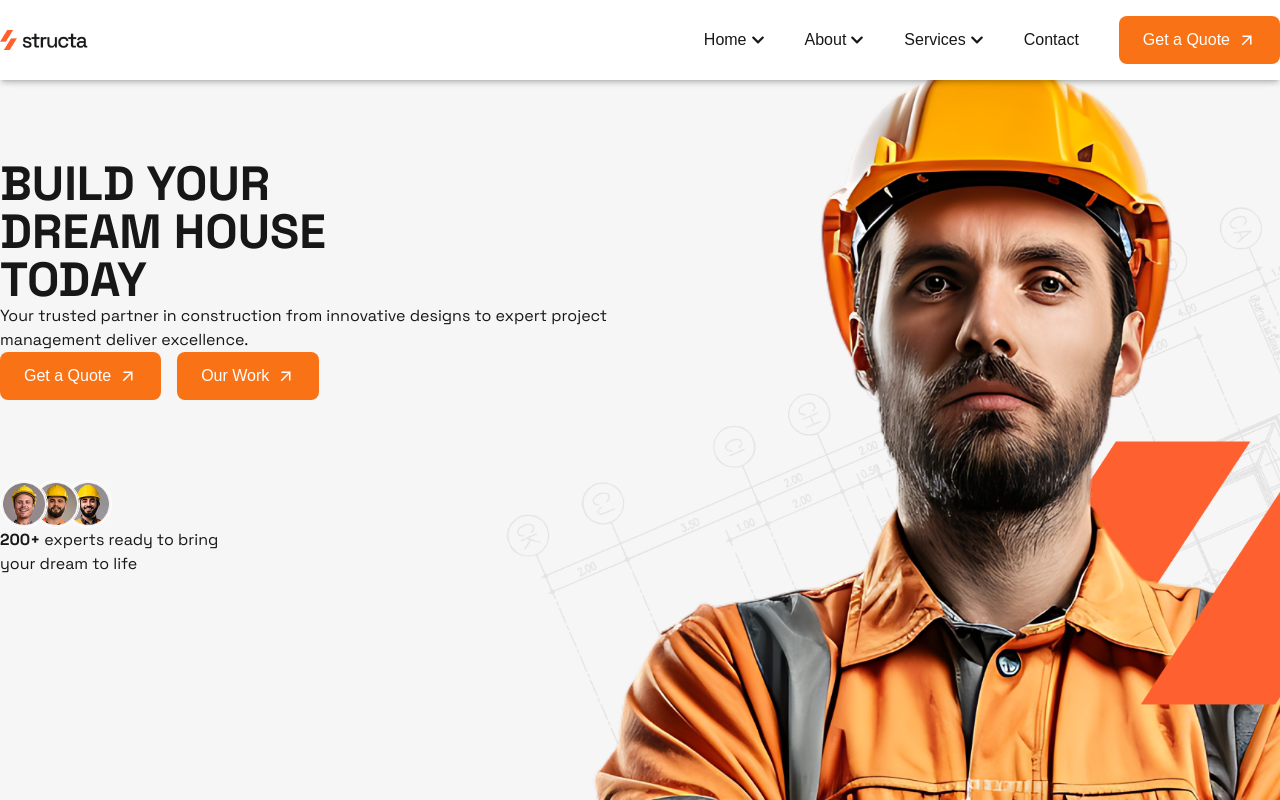
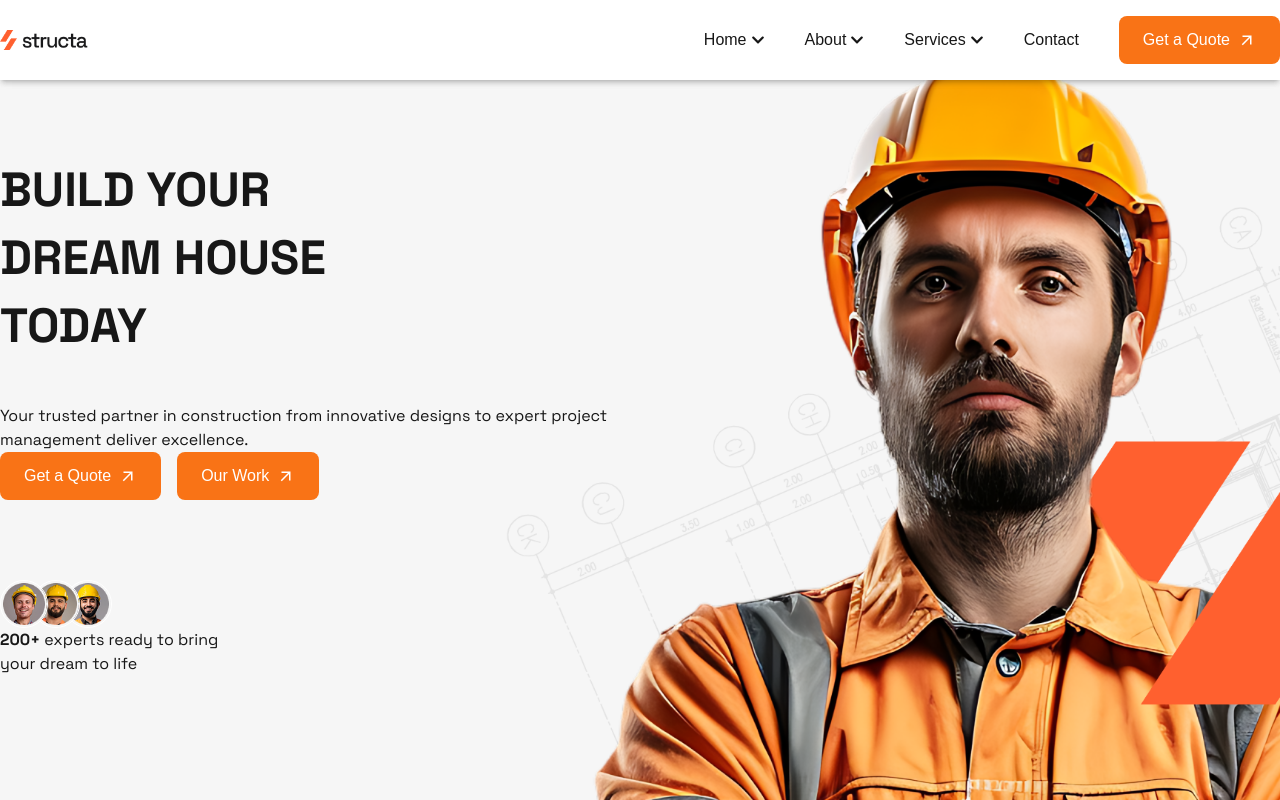
Before and after one commit to tanvirgeek/structa, a Next.js app: page / in a window 1280 px wide. Shown: the top 800 px of the page. Built offline with nearby package versions, Linux system fonts and the light colour scheme; a web font is replaced by a local one.

Commit message:
Animation Added

```diff
--- /dev/null
+++ b/src/components/AnimatedHeading.tsx
@@ -0,0 +1,71 @@
+"use client";
+
+import { motion, useScroll, useTransform } from "framer-motion";
+import { useRef } from "react";
+
+interface AnimatedHeadingProps {
+  lines: string[]; // Each line of heading
+  enableScrollEffect?: boolean; // Scroll-based horizontal movement
+  className?: string; // Additional Tailwind classes
+}
+
+const AnimatedHeading: React.FC<AnimatedHeadingProps> = ({
+  lines,
+  enableScrollEffect = true,
+  className = "",
+}) => {
+  const ref = useRef(null);
+
+  // Scroll-based horizontal transform
+  const { scrollYProgress } = useScroll({
+    target: ref,
+    offset: ["start end", "end start"],
+  });
+
+  // We start with x being 0% and only apply scrolling effect after the scroll happens
+  const x = useTransform(scrollYProgress, [0, 1], ["0%", "20%"]);
+
+  const container = {
+    hidden: {},
+    show: {
+      transition: {
+        staggerChildren: 0.2,
+      },
+    },
+  };
+
+  const line = {
+    hidden: { opacity: 0, y: 30 },
+    show: {
+      opacity: 1,
+      y: 0,
+      transition: {
+        duration: 0.6,
+        ease: "easeOut",
+      },
+    },
+  };
+
+  return (
+    <motion.div
+      ref={ref}
+      initial="hidden"
+      animate="show"
+      variants={container}
+      className={`overflow-hidden ${className}`}
+    >
+      <motion.h1
+        className="text-4xl font-bold leading-tight sm:text-5xl md:text-6xl text-primary space-y-2"
+        style={enableScrollEffect ? { x: "0%" } : {}} // Ensure that no transform is applied initially
+      >
+        {lines.map((lineText, idx) => (
+          <motion.div key={idx} variants={line}>
+            {lineText} {/* Line text */}
+          </motion.div>
+        ))}
+      </motion.h1>
+    </motion.div>
+  );
+};
+
+export default AnimatedHeading;
--- a/src/components/BlogPosts.tsx
+++ b/src/components/BlogPosts.tsx
@@ -60,15 +60,17 @@ const BlogPosts = () => {
           {blogs.map((blog) => (
             <div
               key={blog.id}
-              className="bg-white rounded-xl overflow-hidden shadow-sm"
+              className="bg-white rounded-xl overflow-hidden shadow-sm group"
             >
+              <div className="w-full h-56 overflow-hidden relative">
                 <Image
                   src={blog.imageUrl}
                   alt={blog.title}
                   width={500}
                   height={300}
-                className="w-full h-56 object-cover"
+                  className="w-full h-full object-cover transition-transform duration-500 group-hover:scale-110"
                 />
+              </div>
               <div className="p-4">
                 <div className="flex justify-between text-sm text-muted-foreground">
                   <span className="text-primary">{blog.category}</span>
--- a/src/components/Button.tsx
+++ b/src/components/Button.tsx
@@ -9,10 +9,16 @@ const Button = ({ text, onClick }: ButtonProps) => {
   return (
     <button
       onClick={onClick}
-      className="inline-flex items-center gap-2 px-6 py-3 text-white bg-primary rounded-lg font-mono font-medium transition-all duration-300 hover:bg-green-800 cursor-pointer self-start"
+      className="group relative inline-flex items-center gap-2 px-6 py-3 text-white bg-primary rounded-lg font-mono font-medium overflow-hidden cursor-pointer self-start transition-all duration-300"
     >
-      {text}
-      <MdArrowOutward className="text-lg" />
+      {/* Sliding background */}
+      <span className="absolute inset-0 bg-green-800 transform -translate-x-full group-hover:translate-x-0 transition-transform duration-300 ease-in-out z-0" />
+
+      {/* Content */}
+      <span className="relative z-10 flex items-center gap-2">
+        {text}
+        <MdArrowOutward className="text-lg transform transition-transform duration-300 group-hover:rotate-405" />
+      </span>
     </button>
   );
 };
--- a/src/components/ExpertTeam.tsx
+++ b/src/components/ExpertTeam.tsx
@@ -1,5 +1,7 @@
 "use client";
 import Image from "next/image";
+import Link from "next/link";
+import { FaLinkedin } from "react-icons/fa";
 
 const teamMembers = [
   {
@@ -7,40 +9,73 @@ const teamMembers = [
     name: "Alice Johnson",
     title: "Founder & CEO",
     image: "/team1.png",
+    linkedin: "https://linkedin.com/in/alicejohnson",
   },
   {
     id: 2,
     name: "Mark Thompson",
     title: "Project Manager",
     image: "/team3.png",
+    linkedin: "https://linkedin.com/in/markthompson",
   },
   {
     id: 3,
     name: "Sophia Lee",
     title: "Head of Engineering",
     image: "/team1.png",
+    linkedin: "https://linkedin.com/in/sophialee",
   },
   {
     id: 4,
     name: "Ethan Brown",
     title: "Lead Architect",
     image: "/team2.png",
+    linkedin: "https://linkedin.com/in/ethanbrown",
   },
   {
     id: 5,
     name: "Luna Kim",
-    title: "Civil Enginner",
+    title: "Civil Engineer",
     image: "/team1.png",
+    linkedin: "https://linkedin.com/in/lunakim",
   },
   {
     id: 6,
     name: "Noah Smith",
     title: "Mechanical Engineer",
     image: "/team3.png",
+    linkedin: "https://linkedin.com/in/noahsmith",
   },
 ];
 
 export default function TeamSection() {
+  const renderCard = (member: (typeof teamMembers)[0]) => (
+    <Link
+      key={member.id}
+      href={member.linkedin}
+      target="_blank"
+      rel="noopener noreferrer"
+      className="group block text-center bg-white shadow rounded-lg p-6 overflow-hidden transition-transform hover:scale-[1.02]"
+    >
+      {/* Image Container with Hover Zoom and Overlay */}
+      <div className="w-full h-72 relative overflow-hidden rounded-md">
+        <Image
+          src={member.image}
+          alt={member.name}
+          fill
+          className="object-cover transition-transform duration-500 ease-in-out group-hover:scale-110"
+        />
+        <div className="absolute inset-0 bg-black bg-opacity-70 opacity-0 group-hover:opacity-30 transition-opacity duration-300 flex items-center justify-center">
+          <FaLinkedin className="text-white text-3xl group-hover:opacity-100 transition-opacity" />
+        </div>
+      </div>
+
+      {/* Name & Title */}
+      <h3 className="text-lg font-semibold mt-4">{member.name}</h3>
+      <p className="text-gray-500">{member.title}</p>
+    </Link>
+  );
+
   return (
     <div className="app-section">
       <h6 className="text-center uppercase tracking-widest text-gray-500 mb-2">
@@ -56,48 +91,15 @@ export default function TeamSection() {
       {/* Mobile: Horizontal Scrollable Row */}
       <div className="md:hidden flex space-x-6 overflow-x-auto pb-4 scrollbar-hide">
         {teamMembers.map((member) => (
-          <div
-            key={member.id}
-            className="flex-shrink-0 min-w-[250px] text-center bg-white shadow rounded-lg p-6"
-          >
-            {/* Image Container */}
-            <div className="w-full h-72 relative">
-              <Image
-                src={member.image}
-                alt={member.name}
-                fill
-                className="object-cover"
-              />
-            </div>
-
-            {/* Name & Title */}
-            <h3 className="text-lg font-semibold mt-4">{member.name}</h3>
-            <p className="text-gray-500">{member.title}</p>
+          <div key={member.id} className="flex-shrink-0 w-[250px]">
+            {renderCard(member)}
           </div>
         ))}
       </div>
+
       {/* Desktop: 2 Rows Grid */}
       <div className="hidden md:grid grid-cols-4 gap-8">
-        {teamMembers.map((member) => (
-          <div
-            key={member.id}
-            className="text-center bg-white shadow rounded-lg p-6"
-          >
-            {/* Image Container */}
-            <div className="w-full h-72 relative">
-              <Image
-                src={member.image}
-                alt={member.name}
-                fill
-                className="object-cover"
-              />
-            </div>
-
-            {/* Name & Title */}
-            <h3 className="text-lg font-semibold mt-4">{member.name}</h3>
-            <p className="text-gray-500">{member.title}</p>
-          </div>
-        ))}
+        {teamMembers.map(renderCard)}
       </div>
     </div>
   );
--- a/src/components/FeaturedProject.tsx
+++ b/src/components/FeaturedProject.tsx
@@ -13,15 +13,19 @@ const FeaturedProject: React.FC<FeaturedProps> = ({
   description,
 }) => {
   return (
-    <div className="max-w-[320px]">
+    <div className="max-w-[320px] flex flex-col gap-5">
+      {/* Image Container with Hover Zoom */}
+      <div className="overflow-hidden w-[320px] h-[320px]">
         <Image
           src={imageSrc}
           alt="Image"
           width={320}
           height={320}
-        className="pb-14"
+          className="w-full h-full object-cover transition-transform duration-500 ease-in-out hover:scale-110"
         />
-      <h5 className="uppercase font-sans font-bold mb-3">{title}</h5>
+      </div>
+
+      <h5 className="uppercase font-sans font-bold">{title}</h5>
       <p>{description}</p>
     </div>
   );
--- a/src/components/Hero.tsx
+++ b/src/components/Hero.tsx
@@ -2,16 +2,18 @@ import React from "react";
 import Button from "./Button";
 import Image from "next/image";
 import CircularExperts from "./CircularExperts";
+import AnimatedHeading from "./AnimatedHeading";
 
 const Hero = () => {
   return (
     <div className="h-[650px] md:h-[800px] bg-[url('/Hero.png')] bg-cover bg-center">
       <div className="app-section">
         <div>
-          <h1>
-            Build Your <br /> Dream House <br />
-            Today
-          </h1>
+          <AnimatedHeading
+            lines={["Build Your", "Dream House", "Today"]}
+            enableScrollEffect
+            className="mb-12"
+          />
         </div>
 
         <p className="w-1/2">
--- a/src/components/Service.tsx
+++ b/src/components/Service.tsx
@@ -13,7 +13,9 @@ export const Service: React.FC<ServiceProps> = ({
   description,
 }) => {
   return (
-    <div className="border border-gray-300 min-w-[300px] p-3">
+    <div className="group border border-gray-300 min-w-[300px] p-3">
+      {/* Image with hover bounce effect */}
+      <div className="transition-transform duration-300 ease-in-out group-hover:-translate-y-2">
         <Image
           src={imageSrc}
           alt="Image"
@@ -21,6 +23,8 @@ export const Service: React.FC<ServiceProps> = ({
           height={90}
           className="pb-14"
         />
+      </div>
+
       <h5 className="uppercase font-sans font-bold mb-3">{title}</h5>
       <p>{description}</p>
       <p className="underline font-semibold mt-3 cursor-pointer">
```
Lines whose indentation alone changed are shown as unchanged.
